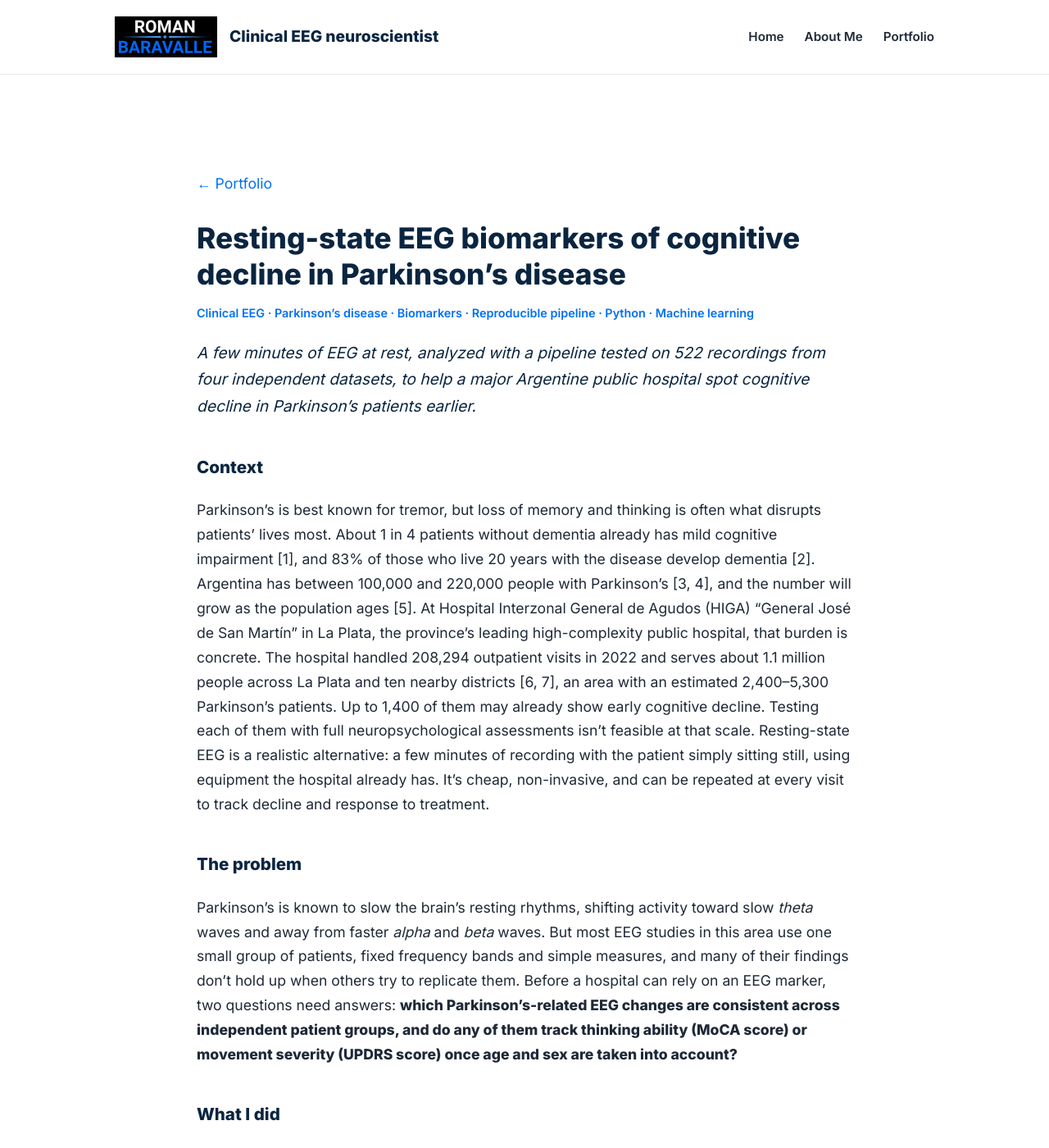
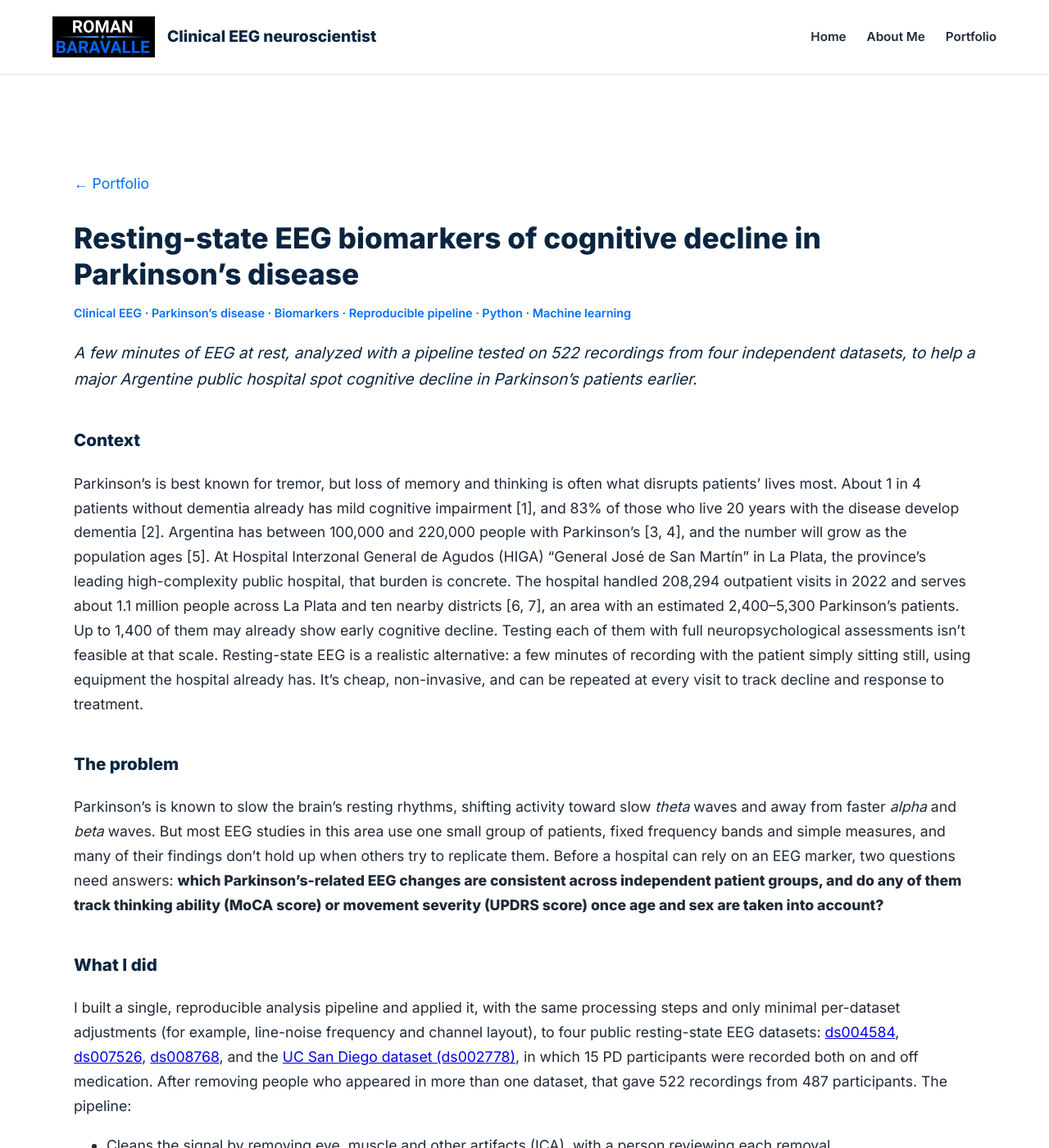
Before and after one commit to RomanBaravalle/RomanBaravalle, a Jekyll site: the page built from portfolio/parkinsons-eeg-biomarkers.md, in a window 1280 px wide and 1400 px high. Shown: the whole window at 82% size. Built offline with Jekyll 4.4.1, drawn with Linux system fonts in a browser that asks for light colours; some of the changed text lies outside the part shown.

Commit message:
updated page width

```diff
--- a/_layouts/default.html
+++ b/_layouts/default.html
@@ -18,7 +18,7 @@
       --bg-offset: #f9fafb;
       --text-main: #1f2937;
       --text-light: #6b7280;
-      --max-width: 1000px; /* Controls the text margins */
+      --max-width: 1400px; /* Content stops growing past this on very wide screens */
     }
 
     body {
@@ -32,7 +32,7 @@
     .container {
       max-width: var(--max-width);
       margin: 0 auto;
-      padding: 0 60px; /* Deep side margins */
+      padding: 0 5%; /* Side margins scale with the window */
     }
 
     .section { padding: 100px 0; }
@@ -161,7 +161,7 @@
 
     /* Portfolio */
     .tags { color: var(--primary); font-weight: 600; font-size: 0.9rem; }
-    .case-study { max-width: 800px; margin: 0 auto; font-size: 1.1rem; line-height: 1.7; }
+    .case-study { max-width: 1100px; margin: 0 auto; font-size: 1.1rem; line-height: 1.7; }
     .case-study h3 { color: var(--secondary); margin-top: 40px; }
     .case-study li { margin-bottom: 10px; }
     .references { font-size: 0.9rem; color: var(--text-light); padding-left: 0; list-style: none; }
```
Also changed, not shown: portfolio/parkinsons-eeg-biomarkers.md (+1 -0 lines).
